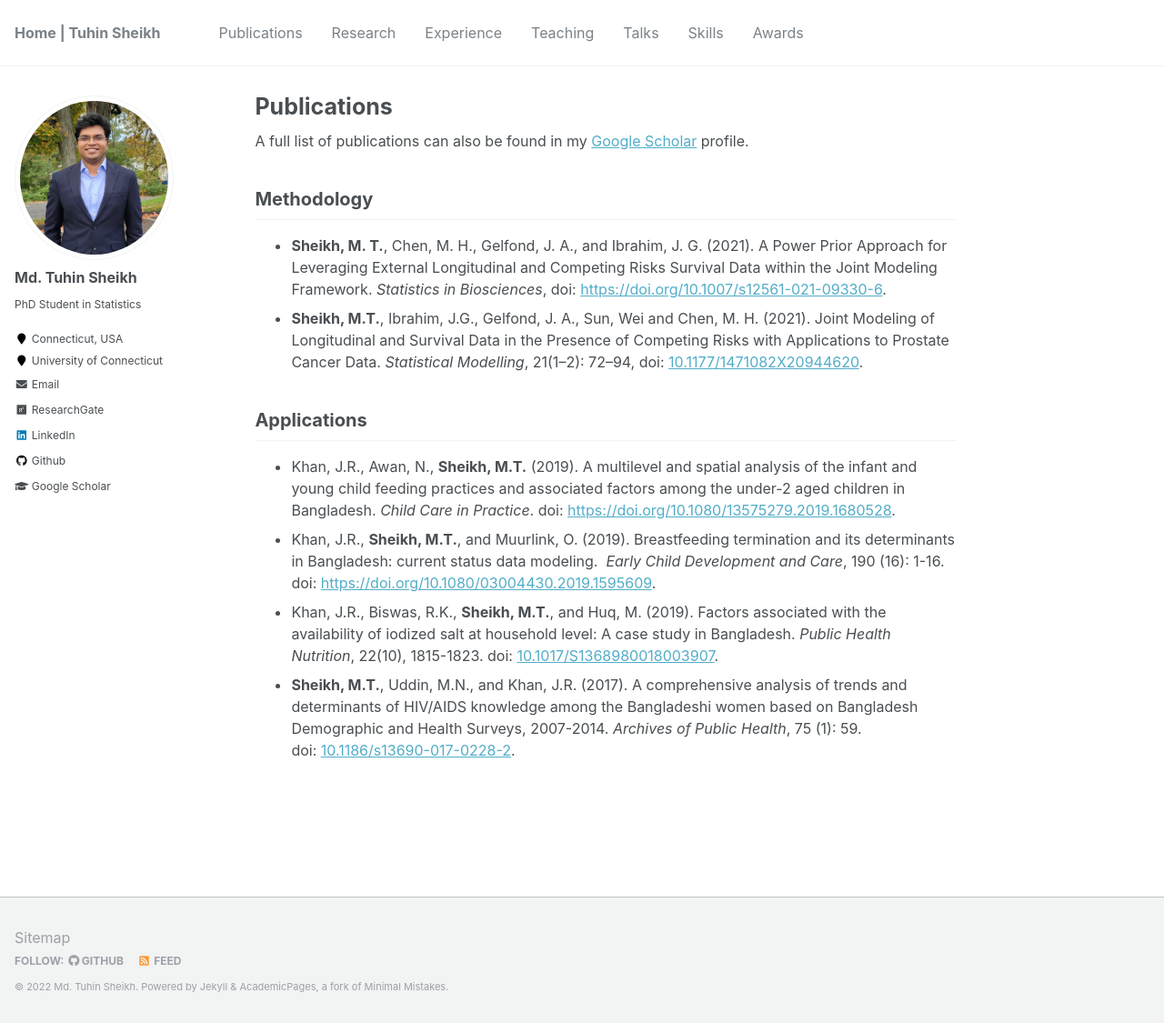
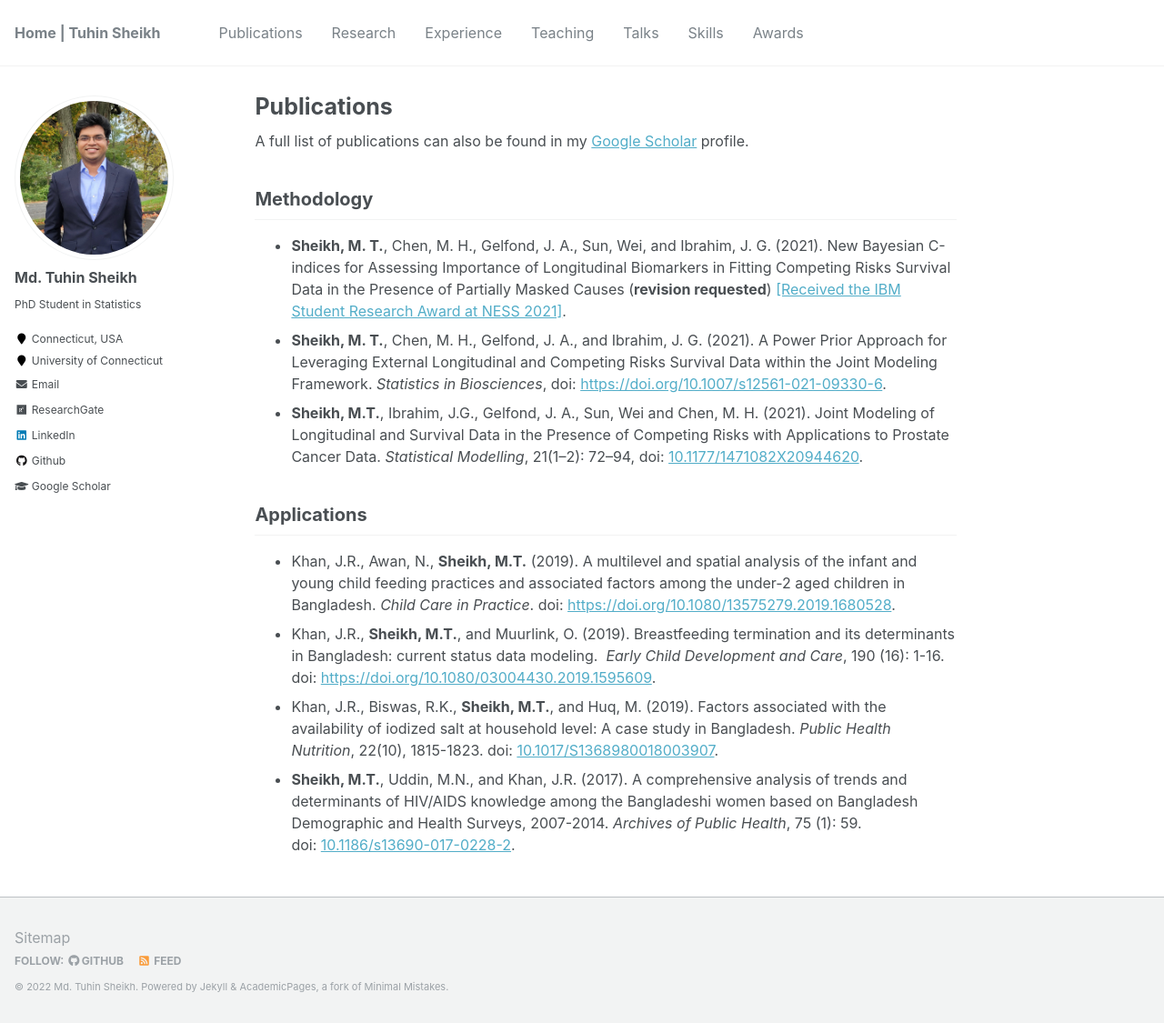
Before and after one commit to mdtuhinsheikh/mdtuhinsheikh.github.io, a Jekyll site: the page built from _pages/publications.md, in a window 1280 px wide and 1125 px high. Shown: the whole window at 91% size. Built offline with Jekyll 4.4.1, drawn with Linux system fonts in a browser that asks for light colours.

Commit message:
Update publications.md

```diff
--- a/_pages/publications.md
+++ b/_pages/publications.md
@@ -8,10 +8,8 @@ A full list of publications can also be found in my
 [Google Scholar](https://scholar.google.com/citations?user=PAaEqSkAAAAJ&hl=en) profile.
 
 ## Methodology
-<!--
 - **Sheikh, M. T.**, Chen, M. H., Gelfond, J. A., Sun, Wei, and Ibrahim, J. G. (2021). New Bayesian C-indices for Assessing Importance of Longitudinal Biomarkers
-in Fitting Competing Risks Survival Data in the Presence of Partially Masked Causes (**submitted**).
--->
+in Fitting Competing Risks Survival Data in the Presence of Partially Masked Causes (**revision requested**) [[Received the IBM Student Research Award at NESS 2021]](https://nestat.org/ibmawards/ibm2021/).
 - **Sheikh, M. T.**, Chen, M. H., Gelfond, J. A., and Ibrahim, J. G. (2021). A Power Prior Approach for Leveraging External Longitudinal and Competing Risks Survival Data within the Joint Modeling Framework. *Statistics in Biosciences*, doi: [https://doi.org/10.1007/s12561-021-09330-6](https://doi.org/10.1007/s12561-021-09330-6).
 - **Sheikh, M.T.**, Ibrahim, J.G., Gelfond, J. A., Sun, Wei and Chen, M. H. (2021). Joint Modeling of Longitudinal and Survival Data in the Presence of Competing Risks with Applications to Prostate Cancer Data. *Statistical Modelling*, 21(1–2): 72–94, doi: [10.1177/1471082X20944620](https://journals.sagepub.com/doi/10.1177/1471082X20944620).
 
```
